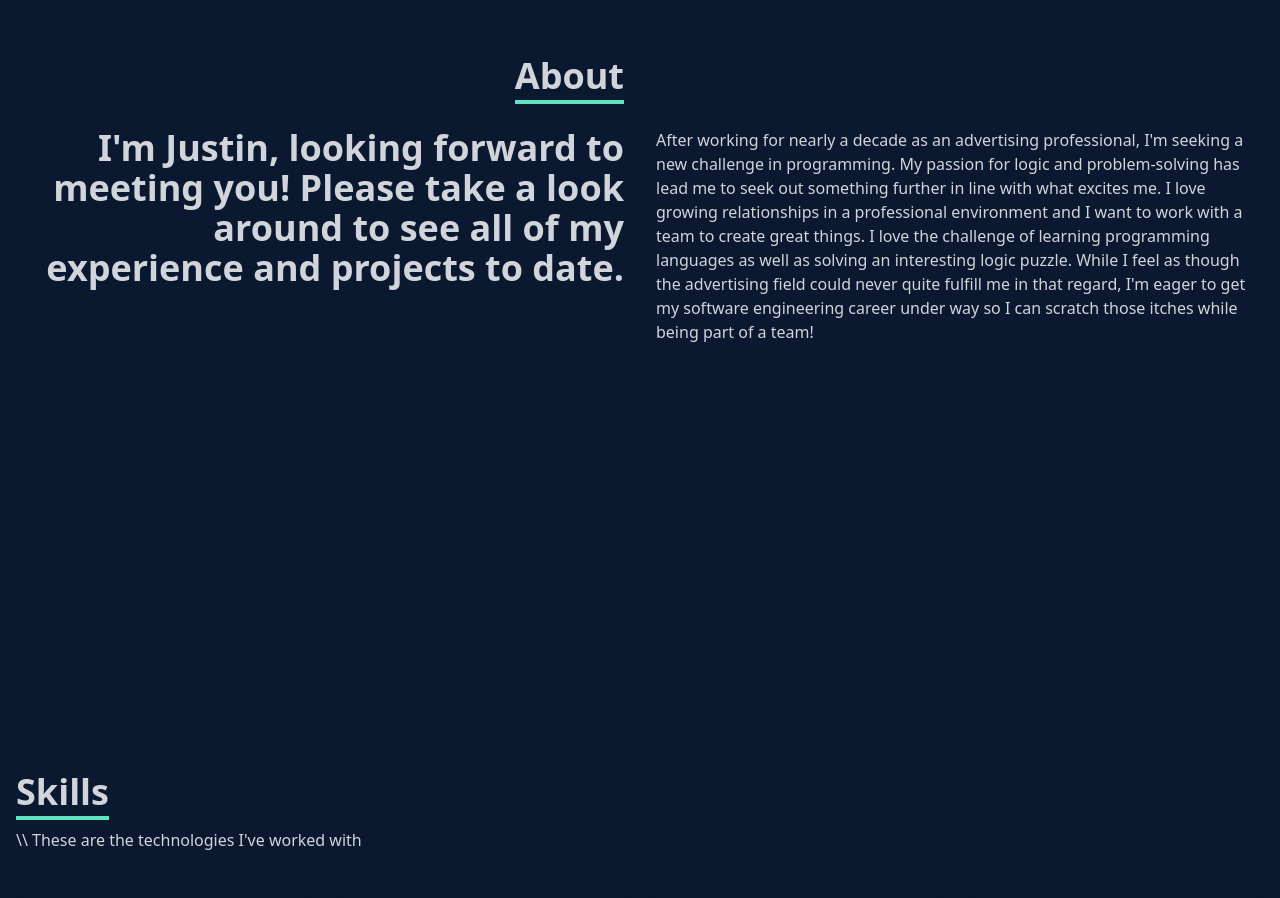
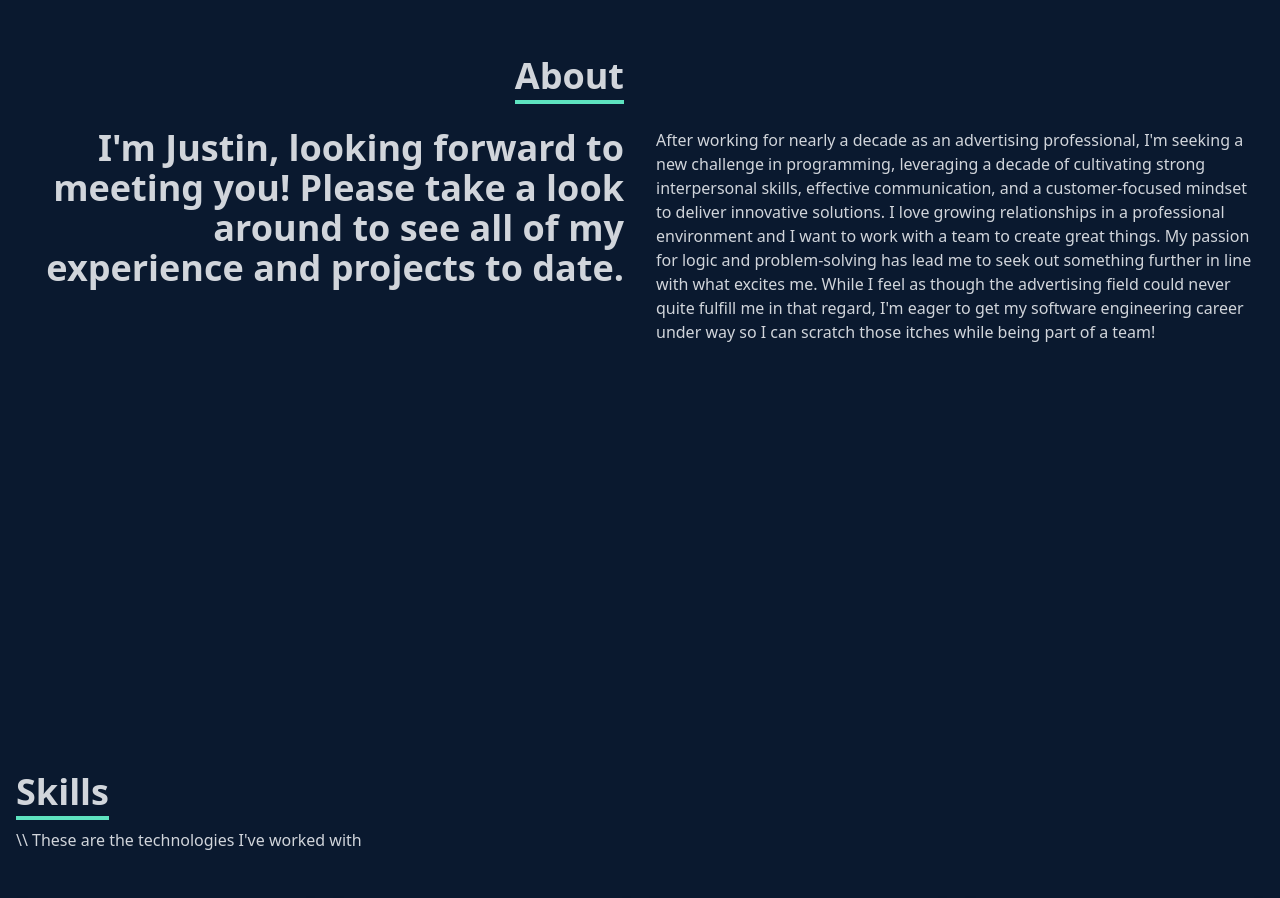
Before and after one commit to justinpsiegel/Portfolio, a React (Create React App) app: page / in a window 1280 px wide. Shown: the part 1000-1898 px from the top of the page. Built offline with nearby package versions, Linux system fonts and the light colour scheme.

Commit message:
Updated my About section to include interpersonal skills

```diff
--- a/src/components/About.jsx
+++ b/src/components/About.jsx
@@ -22,16 +22,16 @@ const About = () => {
           <div>
             <p>
               After working for nearly a decade as an advertising professional,
-              I'm seeking a new challenge in programming. My passion for logic
-              and problem-solving has lead me to seek out something further in
-              line with what excites me. I love growing relationships in a
-              professional environment and I want to work with a team to create
-              great things. I love the challenge of learning programming
-              languages as well as solving an interesting logic puzzle. While I
-              feel as though the advertising field could never quite fulfill me
-              in that regard, I'm eager to get my software engineering career
-              under way so I can scratch those itches while being part of a
-              team!
+              I'm seeking a new challenge in programming, leveraging a decade of
+              cultivating strong interpersonal skills, effective communication,
+              and a customer-focused mindset to deliver innovative solutions. I
+              love growing relationships in a professional environment and I
+              want to work with a team to create great things. My passion for
+              logic and problem-solving has lead me to seek out something
+              further in line with what excites me. While I feel as though the
+              advertising field could never quite fulfill me in that regard, I'm
+              eager to get my software engineering career under way so I can
+              scratch those itches while being part of a team!
             </p>
           </div>
         </div>
```
